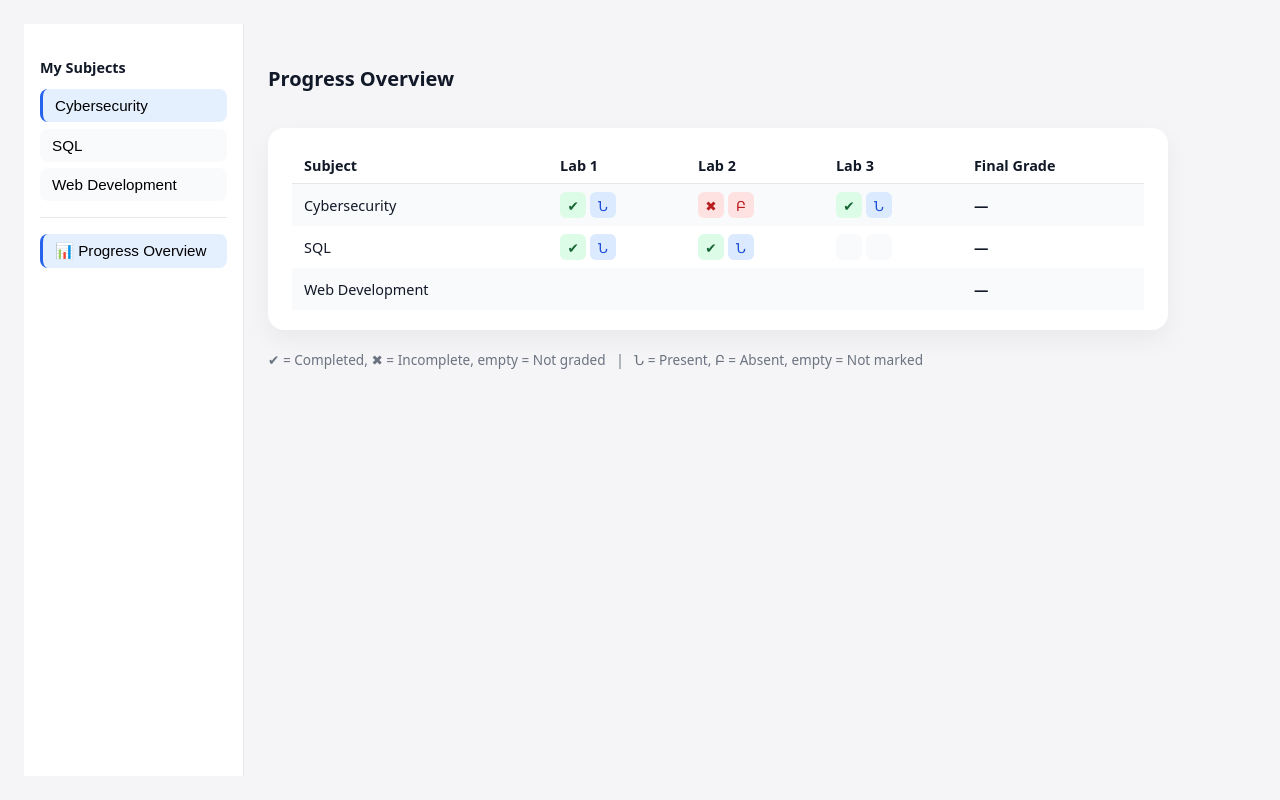
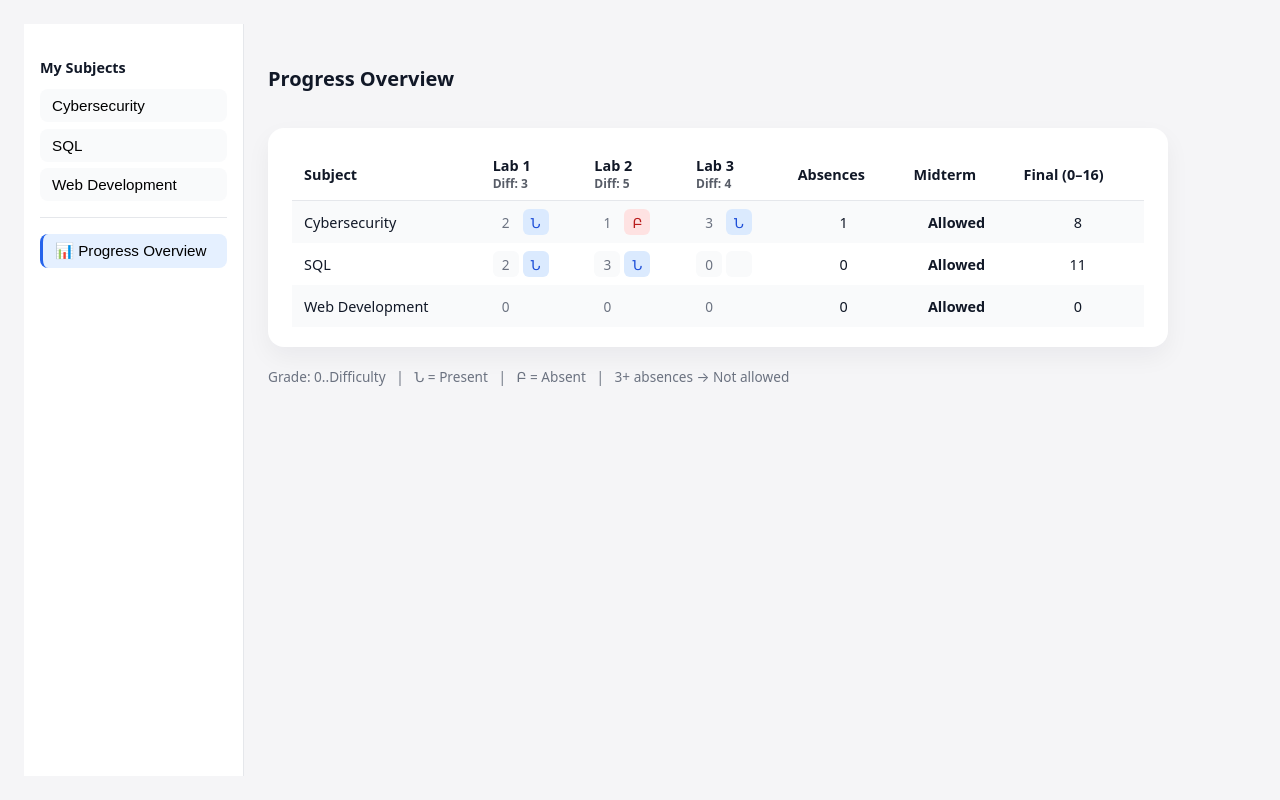
Before and after one commit to limelik/LabCheck, a React (Vite) app: page /student in a window 1280 px wide. Both pictures are taken after a click on the button "📊 Progress Overview". Built offline with nearby package versions, Linux system fonts and the light colour scheme.

Commit message:
TeacherDashboard changes

```diff
--- a/src/data/studentData.js
+++ b/src/data/studentData.js
@@ -48,23 +48,61 @@ export const subjects = [
   },
 ];
 
-// progress per subject per lab
-// status: "completed" | "pending" | "empty"
-// attendance: "present" | "absent" | "none"
 export const progressMatrix = {
   cyber: {
-    lab1: { status: "completed", attendance: "present" },
-    lab2: { status: "pending", attendance: "absent" },
-    lab3: { status: "completed", attendance: "present" },
+    lab1: {
+      status: "completed",
+      attendance: "present",
+      grade: 2,
+    },
+    lab2: {
+      status: "pending",
+      attendance: "absent",
+      grade: 1,
+    },
+    lab3: {
+      status: "completed",
+      attendance: "present",
+      grade: 3,
+    },
+    finalGrade: 12,
   },
+
   sql: {
-    lab1: { status: "completed", attendance: "present" },
-    lab2: { status: "completed", attendance: "present" },
-    lab3: { status: "empty", attendance: "none" },
+    lab1: {
+      status: "completed",
+      attendance: "present",
+      grade: 2,
+    },
+    lab2: {
+      status: "completed",
+      attendance: "present",
+      grade: 3,
+    },
+    lab3: {
+      status: "empty",
+      attendance: "none",
+      grade: 0,
+    },
+    finalGrade: 14,
   },
+
   web: {
-    lab1: { status: "empty", attendance: "none" },
-    lab2: { status: "empty", attendance: "none" },
-    lab3: { status: "empty", attendance: "none" },
+    lab1: {
+      status: "empty",
+      attendance: "none",
+      grade: 0,
+    },
+    lab2: {
+      status: "empty",
+      attendance: "none",
+      grade: 0,
+    },
+    lab3: {
+      status: "empty",
+      attendance: "none",
+      grade: 0,
+    },
+    finalGrade: "",
   },
 };
--- a/src/data/teacherProgressData.js
+++ b/src/data/teacherProgressData.js
@@ -7,31 +7,28 @@ export const teacherProgressData = {
             id: "s1",
             name: "Milena Simonyan",
             labs: {
-              lab1: { status: "completed", attendance: "present" },
-              lab2: { status: "incomplete", attendance: "absent" },
-              lab3: { status: "empty", attendance: "empty" },
+              lab1: { grade: 3, attendance: "present" },
+              lab2: { grade: 2, attendance: "absent" },
+              lab3: { grade: "empty", attendance: "empty" },
             },
-            finalGrade: 15,
           },
           {
             id: "s2",
             name: "Liana Melikyan",
             labs: {
-              lab1: { status: "completed", attendance: "present" },
-              lab2: { status: "completed", attendance: "present" },
-              lab3: { status: "empty", attendance: "empty" },
+              lab1: { grade: 2, attendance: "present" },
+              lab2: { grade: 5, attendance: "present" },
+              lab3: { grade: 3, attendance: "empty" },
             },
-            finalGrade: 13,
           },
           {
             id: "s3",
             name: "Armen Petrosyan",
             labs: {
-              lab1: { status: "completed", attendance: "present" },
-              lab2: { status: "completed", attendance: "present" },
-              lab3: { status: "incomplete", attendance: "absent" },
+              lab1: { grade: 1, attendance: "present" },
+              lab2: { grade: 1, attendance: "absent" },
+              lab3: { grade: 0, attendance: "absent" },
             },
-            finalGrade: "ՉԹ",
           },
         ],
       },
--- a/src/index.css
+++ b/src/index.css
@@ -286,14 +286,9 @@ a {
   font-size: 0.85rem;
 }
 
-.status-completed {
-  background: #dcfce7;
-  color: #166534;
-}
-
-.status-pending {
-  background: #fee2e2;
-  color: #b91c1c;
+.status-grade {
+  background: #f3f4f6;
+  color: #111827;
 }
 
 .attendance-present {
--- a/src/pages/student/StudentDashboard.jsx
+++ b/src/pages/student/StudentDashboard.jsx
@@ -1,11 +1,13 @@
-import { useMemo, useState } from "react";
+import { useEffect, useMemo, useState } from "react";
+import { useLocation } from "react-router-dom";
 import DashboardLayout from "../../layout/DashboardLayout.jsx";
 import {
   studentName,
   subjects,
   progressMatrix,
 } from "../../data/studentData.js";
-import StudentStatusCell from "../../components/StudentStatusCell.jsx";
+import { labs } from "../../data/labData";
+
 
 const VIEWS = {
   OVERVIEW: "overview",
@@ -14,8 +16,15 @@ const VIEWS = {
 };
 
 export default function StudentDashboard() {
+  const location = useLocation();
+
   const [view, setView] = useState(VIEWS.OVERVIEW);
-  const [selectedSubjectId, setSelectedSubjectId] = useState("cyber");
+  const [selectedSubjectId, setSelectedSubjectId] = useState(null);
+
+  useEffect(() => {
+    setView(VIEWS.OVERVIEW);
+    setSelectedSubjectId(null);
+  }, [location.key]);
 
   const selectedSubject = useMemo(
     () => subjects.find((s) => s.id === selectedSubjectId),
@@ -161,6 +170,48 @@ function SubjectLabs({ subject }) {
 function StudentProgressOverview({ subjects, progressMatrix }) {
   const labIds = ["lab1", "lab2", "lab3"];
 
+  // Get difficulty from labData.js (teacher source of truth)
+  const getLabDifficulty = (subjectId, labId) => {
+    const subjectLabs = labs[subjectId]?.TT319 || [];
+    const lab = subjectLabs.find((l) => l.id === labId);
+    return lab?.difficulty ?? 1;
+  };
+
+  const getAbsences = (subjectProgress) => {
+    let count = 0;
+    labIds.forEach((labId) => {
+      if (subjectProgress[labId]?.attendance === "absent") {
+        count++;
+      }
+    });
+    return count;
+  };
+
+  const hasUngradedLab = (subjectProgress) => {
+    return labIds.some((labId) => {
+      const grade = subjectProgress[labId]?.grade;
+      return grade === "empty" || grade === undefined;
+    });
+  };
+
+  const calculateFinal16 = (subjectId, subjectProgress) => {
+    if (hasUngradedLab(subjectProgress)) return "";
+
+    let studentPoints = 0;
+    let maxPoints = 0;
+
+    labIds.forEach((labId) => {
+      const grade = Number(subjectProgress[labId]?.grade ?? 0);
+      const difficulty = getLabDifficulty(subjectId, labId);
+
+      studentPoints += grade;
+      maxPoints += difficulty;
+    });
+
+    if (maxPoints === 0) return "";
+    return Math.round((studentPoints / maxPoints) * 16);
+  };
+
   return (
     <div className="student-panel">
       <header className="student-header">
@@ -172,41 +223,84 @@ function StudentProgressOverview({ subjects, progressMatrix }) {
           <thead>
             <tr>
               <th>Subject</th>
+
               {labIds.map((labId, index) => (
-                <th key={labId}>Lab {index + 1}</th>
+                <th key={labId}>
+                  Lab {index + 1}
+                  <div style={{ fontSize: 12, opacity: 0.7 }}>
+                    Diff:{" "}
+                    {getLabDifficulty(subjects[0].id, labId)}
+                  </div>
+                </th>
               ))}
-              <th>Final Grade</th> {/* NEW COLUMN */}
+
+              <th>Absences</th>
+              <th>Midterm</th>
+              <th>Final (0–16)</th>
             </tr>
           </thead>
 
           <tbody>
             {subjects.map((subject) => {
               const subjectProgress = progressMatrix[subject.id] || {};
-              const finalGrade = subjectProgress.finalGrade ?? "";
+              const absences = getAbsences(subjectProgress);
+              const notAllowed = absences >= 3;
+              const final16 = calculateFinal16(
+                subject.id,
+                subjectProgress
+              );
 
               return (
                 <tr key={subject.id}>
                   <td>{subject.name}</td>
 
                   {labIds.map((labId) => {
-                    const cell = subjectProgress[labId] || {
-                      status: "empty",
+                    const entry = subjectProgress[labId] || {
+                      grade: "empty",
                       attendance: "empty",
                     };
 
                     return (
                       <td key={labId}>
-                        <StudentStatusCell
-                          status={cell.status}
-                          attendance={cell.attendance}
-                        />
+                        <div className="status-cell">
+                          {/* Grade (read-only) */}
+                          <div className="status-box status-empty">
+                            {typeof entry.grade === "number" ? entry.grade : 0}
+                          </div>
+
+                          {/* Attendance */}
+                          <div
+                            className={
+                              entry.attendance === "present"
+                                ? "status-box attendance-present"
+                                : entry.attendance === "absent"
+                                ? "status-box attendance-absent"
+                                : "status-box status-empty"
+                            }
+                          >
+                            {entry.attendance === "present"
+                              ? "Ն"
+                              : entry.attendance === "absent"
+                              ? "Բ"
+                              : ""}
+                          </div>
+                        </div>
                       </td>
                     );
                   })}
 
-                  {/* NEW FINAL GRADE CELL */}
-                  <td>
-                    <strong>{finalGrade !== "" ? finalGrade : "—"}</strong>
+                  <td style={{ textAlign: "center" }}>{absences}</td>
+
+                  <td style={{ textAlign: "center", fontWeight: 700 }}>
+                    {notAllowed ? "Not allowed" : "Allowed"}
+                  </td>
+
+                  <td style={{ textAlign: "center" }}>
+                    {notAllowed
+                      ? "Not allowed"
+                      : final16 === ""
+                      ? "—"
+                      : final16}
                   </td>
                 </tr>
               );
@@ -216,8 +310,8 @@ function StudentProgressOverview({ subjects, progressMatrix }) {
       </div>
 
       <p className="legend">
-        ✔ = Completed, ✖ = Incomplete, empty = Not graded &nbsp; | &nbsp;
-        Ն = Present, Բ = Absent, empty = Not marked
+        Grade: 0..Difficulty &nbsp; | &nbsp; Ն = Present &nbsp; | &nbsp; Բ = Absent
+        &nbsp; | &nbsp; 3+ absences → Not allowed
       </p>
     </div>
   );
--- a/src/pages/teacher/TeacherDashboard.jsx
+++ b/src/pages/teacher/TeacherDashboard.jsx
@@ -1,4 +1,5 @@
-import { useState } from "react";
+import { useEffect, useState } from "react";
+import { useLocation } from "react-router-dom";
 import DashboardLayout from "../../layout/DashboardLayout";
 
 import TeacherSidebar from "./TeacherSidebar";
@@ -6,12 +7,20 @@ import TeacherLabManager from "./TeacherLabManager";
 import TeacherProgressTable from "./TeacherProgressTable";
 
 export default function TeacherDashboard() {
+  const location = useLocation();
   const [selectedSubject, setSelectedSubject] = useState(null);
   const [selectedGroup, setSelectedGroup] = useState(null);
   const [selectedSubgroup, setSelectedSubgroup] = useState(null);
 
   // "labs" or "progress"
   const [view, setView] = useState("labs");
+
+  useEffect(() => {
+    setSelectedSubject(null);
+    setSelectedGroup(null);
+    setSelectedSubgroup(null);
+    setView("labs");
+  }, [location.key]);
 
   return (
     <DashboardLayout>
--- a/src/pages/teacher/TeacherProgressTable.jsx
+++ b/src/pages/teacher/TeacherProgressTable.jsx
@@ -16,63 +16,27 @@ export default function TeacherProgressTable({ subjectId, groupId, subgroupId })
     return <p className="placeholder">No progress data available.</p>;
   }
 
-  // Cycle lab status: completed → incomplete → empty
-  const cycleStatus = (status) => {
-    if (status === "completed") return "incomplete";
-    if (status === "incomplete") return "empty";
-    return "completed";
-  };
-
-  // Cycle attendance: present → absent → empty
+  // Attendance: present → absent → empty → present ...
   const cycleAttendance = (a) => {
     if (a === "present") return "absent";
     if (a === "absent") return "empty";
     return "present";
   };
 
-  // Update DB + local state for status click
-  const handleStatusClick = (index, labId) => {
+  const handleAttendanceClick = (index, labId) => {
     setStudents((prev) => {
       const updated = prev.map((s, i) => {
         if (i !== index) return s;
 
-        const current = s.labs[labId] || {
-          status: "empty",
+        const current = s.labs?.[labId] || {
+          grade: "empty",
           attendance: "empty",
         };
 
         return {
           ...s,
           labs: {
-            ...s.labs,
-            [labId]: {
-              ...current,
-              status: cycleStatus(current.status),
-            },
-          },
-        };
-      });
-
-      teacherProgressData[subjectId][groupId][subgroupId].students = updated;
-      return updated;
-    });
-  };
-
-  // Update DB + local state for attendance
-  const handleAttendanceClick = (index, labId) => {
-    setStudents((prev) => {
-      const updated = prev.map((s, i) => {
-        if (i !== index) return s;
-
-        const current = s.labs[labId] || {
-          status: "empty",
-          attendance: "empty",
-        };
-
-        return {
-          ...s,
-          labs: {
-            ...s.labs,
+            ...(s.labs || {}),
             [labId]: {
               ...current,
               attendance: cycleAttendance(current.attendance),
@@ -86,49 +50,34 @@ export default function TeacherProgressTable({ subjectId, groupId, subgroupId })
     });
   };
 
-  // Final grade dropdown update
-  const handleFinalGrade = (index, value) => {
-    const grade = value === "ՉԹ" || value === "" ? value : Number(value);
+  // Grade dropdown update
+  const handleGradeChange = (index, labId, value) => {
+    const grade = value === "" ? "empty" : Number(value);
 
     setStudents((prev) => {
-      const updated = prev.map((s, i) =>
-        i === index ? { ...s, finalGrade: grade } : s
-      );
+      const updated = prev.map((s, i) => {
+        if (i !== index) return s;
+
+        const current = s.labs?.[labId] || {
+          grade: "empty",
+          attendance: "empty",
+        };
+
+        return {
+          ...s,
+          labs: {
+            ...(s.labs || {}),
+            [labId]: {
+              ...current,
+              grade,
+            },
+          },
+        };
+      });
 
       teacherProgressData[subjectId][groupId][subgroupId].students = updated;
       return updated;
     });
-  };
-
-  // Excel export — only students with ՉԹ
-  const exportFailedToExcel = () => {
-    const failed = students.filter((s) => s.finalGrade === "ՉԹ");
-
-    if (failed.length === 0) {
-      alert("No students with ՉԹ.");
-      return;
-    }
-
-    const worksheet = XLSX.utils.json_to_sheet(
-      failed.map((s) => ({ Name: s.name, Final: s.finalGrade }))
-    );
-
-    const workbook = XLSX.utils.book_new();
-    XLSX.utils.book_append_sheet(workbook, worksheet, "Failed");
-
-    const filename = `${groupId}_${subgroupId}_FailedStudents.xlsx`;
-    const excelFile = XLSX.write(workbook, {
-      bookType: "xlsx",
-      type: "array",
-    });
-
-    saveAs(new Blob([excelFile]), filename);
-  };
-
-  const renderStatusBox = (s) => {
-    if (s === "completed") return ["status-box status-completed", "✓"];
-    if (s === "incomplete") return ["status-box status-pending", "✕"];
-    return ["status-box status-empty", ""];
   };
 
   const renderAttendanceBox = (s) => {
@@ -137,7 +86,74 @@ export default function TeacherProgressTable({ subjectId, groupId, subgroupId })
     return ["status-box status-empty", ""];
   };
 
-  const gradeOptions = Array.from({ length: 17 }, (_, i) => i);
+  const getAbsences = (student) => {
+    let count = 0;
+    for (const lab of labList) {
+      if (student.labs?.[lab.id]?.attendance === "absent") count++;
+    }
+    return count;
+  };
+
+  // If ANY lab is not graded → don't show final
+  const hasUngradedLab = (student) => {
+    return labList.some((lab) => {
+      const grade = student.labs?.[lab.id]?.grade;
+      return grade === "empty" || grade === undefined;
+    });
+  };
+
+  // Final grade: based on difficulty caps, scaled to 16
+  const calculateFinal16 = (student) => {
+    if (hasUngradedLab(student)) return "";
+
+    let studentPoints = 0;
+    let maxPoints = 0;
+
+    for (const lab of labList) {
+      const difficulty = Number(lab.difficulty ?? 1);
+      const grade = Number(student.labs?.[lab.id]?.grade ?? 0);
+
+      studentPoints += grade;
+      maxPoints += difficulty;
+    }
+
+    if (maxPoints === 0) return "";
+    return Math.round((studentPoints / maxPoints) * 16);
+  };
+
+  // Export — only Not allowed students, no grades
+  const exportNotAllowedToExcel = () => {
+    const notAllowedList = students
+      .map((s) => ({
+        name: s.name,
+        absences: getAbsences(s),
+      }))
+      .filter((s) => s.absences >= 3);
+
+    if (notAllowedList.length === 0) {
+      alert("No students Not allowed.");
+      return;
+    }
+
+    const worksheet = XLSX.utils.json_to_sheet(
+      notAllowedList.map((s) => ({
+        Name: s.name,
+        Absences: s.absences,
+        Midterm: "Not allowed",
+      }))
+    );
+
+    const workbook = XLSX.utils.book_new();
+    XLSX.utils.book_append_sheet(workbook, worksheet, "NotAllowed");
+
+    const filename = `${groupId}_${subgroupId}_NotAllowed.xlsx`;
+    const excelFile = XLSX.write(workbook, {
+      bookType: "xlsx",
+      type: "array",
+    });
+
+    saveAs(new Blob([excelFile]), filename);
+  };
 
   return (
     <div>
@@ -149,27 +165,38 @@ export default function TeacherProgressTable({ subjectId, groupId, subgroupId })
         <thead>
           <tr>
             <th>Student Name</th>
+
             {labList.map((lab, index) => (
-              <th key={lab.id}>Lab {index + 1}</th>
+              <th key={lab.id}>
+                Lab {index + 1}
+                <div style={{ fontSize: 12, opacity: 0.7 }}>
+                  Diff: {lab.difficulty ?? 1}
+                </div>
+              </th>
             ))}
-            <th>Final Grade</th>
+
+            <th>Absences</th>
+            <th>Midterm</th>
+            <th>Final (0–16)</th>
           </tr>
         </thead>
 
         <tbody>
-          {students.map((s, index) => (
+          {students.map((s, index) => {
+            const absences = getAbsences(s);
+            const notAllowed = absences >= 3;
+            const final16 = calculateFinal16(s);
+
+            return (
               <tr key={s.id}>
                 <td>{s.name}</td>
 
                 {labList.map((lab) => {
-                const entry = s.labs[lab.id] || {
-                  status: "empty",
+                  const entry = s.labs?.[lab.id] || {
+                    grade: "empty",
                     attendance: "empty",
                   };
 
-                const [statusClass, statusSymbol] = renderStatusBox(
-                  entry.status
-                );
                   const [attClass, attSymbol] = renderAttendanceBox(
                     entry.attendance
                   );
@@ -177,15 +204,31 @@ export default function TeacherProgressTable({ subjectId, groupId, subgroupId })
                   return (
                     <td key={lab.id}>
                       <div className="status-cell">
-                      <div
-                        className={statusClass}
-                        onClick={() => handleStatusClick(index, lab.id)}
+                        {/* Grade dropdown */}
+                        <select
+                          className="grade-select"
+                          value={entry.grade === "empty" ? "" : entry.grade}
+                          onChange={(e) =>
+                            handleGradeChange(index, lab.id, e.target.value)
+                          }
+                          title={`Grade 0–${lab.difficulty ?? 1}`}
                         >
-                        {statusSymbol}
-                      </div>
+                          <option value="">—</option>
+                          {Array.from(
+                            { length: (lab.difficulty ?? 1) + 1 },
+                            (_, g) => (
+                              <option key={g} value={g}>
+                                {g}
+                              </option>
+                            )
+                          )}
+                        </select>
+
+                        {/* Attendance box */}
                         <div
                           className={attClass}
                           onClick={() => handleAttendanceClick(index, lab.id)}
+                          title="Click to cycle attendance"
                         >
                           {attSymbol}
                         </div>
@@ -194,35 +237,30 @@ export default function TeacherProgressTable({ subjectId, groupId, subgroupId })
                   );
                 })}
 
-              <td>
-                <select
-                  className="final-grade-select"
-                  value={s.finalGrade === undefined ? "" : s.finalGrade}
-                  onChange={(e) => handleFinalGrade(index, e.target.value)}
-                >
-                  <option value="">—</option>
-                  {gradeOptions.map((g) => (
-                    <option key={g} value={g}>
-                      {g}
-                    </option>
-                  ))}
-                  <option value="ՉԹ">ՉԹ</option>
-                </select>
+                <td style={{ textAlign: "center" }}>{absences}</td>
+
+                <td style={{ textAlign: "center", fontWeight: 700 }}>
+                  {notAllowed ? "Not allowed" : "Allowed"}
+                </td>
+
+                <td style={{ textAlign: "center" }}>
+                  {final16 === "" ? "—" : final16}
                 </td>
               </tr>
-          ))}
+            );
+          })}
         </tbody>
       </table>
 
       {/* Legend */}
       <div className="legend">
-        ✓ = Completed &nbsp;&nbsp; ✕ = Incomplete &nbsp;&nbsp; Ն = Present
-        &nbsp;&nbsp; Բ = Absent
+        Grade: 0..Difficulty &nbsp;&nbsp; Ն = Present &nbsp;&nbsp; Բ = Absent
+        &nbsp;&nbsp; 3+ absences → Not allowed
       </div>
 
       {/* Export button */}
-      <button className="export-btn" onClick={exportFailedToExcel}>
-        ⬇ Export
+      <button className="export-btn" onClick={exportNotAllowedToExcel}>
+        ⬇ Export Not allowed
       </button>
     </div>
   );
```
Also changed, not shown: src/data/labData.js (+50 -9 lines), src/pages/teacher/TeacherLabManager.jsx (+33 -10 lines), src/pages/teacher/TeacherProgressTable.css (+9 -0 lines). Lines whose indentation alone changed are shown as unchanged.
